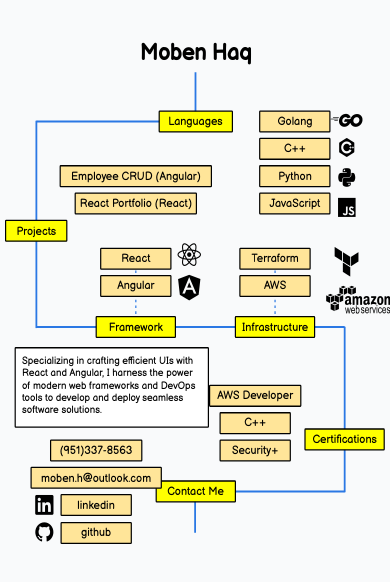
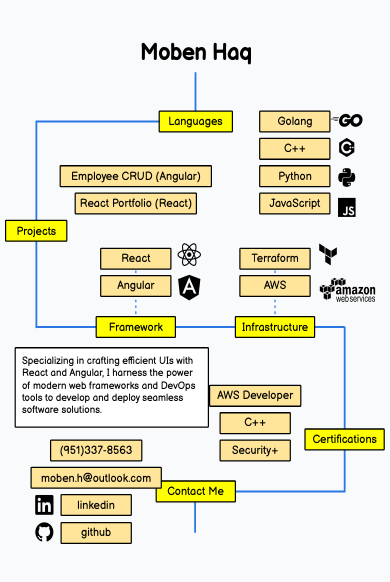
Before and after one commit to mobenh/portfolio_rev2, a React (Create React App) app: page / in a window 390 px wide. Shown: the top 582 px of the page. Built offline with nearby package versions, Linux system fonts and the light colour scheme.

Commit message:
fix infrastructure icons

```diff
--- a/src/App.css
+++ b/src/App.css
@@ -649,7 +649,6 @@ body,
   padding: 10px;
 }
 
-
 .devicon-linkedin-plain {
   font-size: 40px;
   width: auto;
@@ -667,7 +666,6 @@ body,
   left: 13%;
   transform: translate(-70%);
 }
-
 
 .dotted-line-language {
   position: absolute;
@@ -800,6 +798,24 @@ body,
     transform: translate(90%);
   }
 
+  .devicon-terraform-plain {
+    font-size: 37px;
+    width: auto;
+    position: absolute;
+    top: 37%;
+    left: 70%;
+    transform: translate(190%);
+  }
+
+  .devicon-amazonwebservices-plain-wordmark {
+    font-size: 95px;
+    width: auto;
+    position: absolute;
+    top: 40%;
+    left: 71%;
+    transform: translate(70%);
+  }
+
   .devicon-linkedin-plain {
     font-size: 32px;
     width: auto;
```
